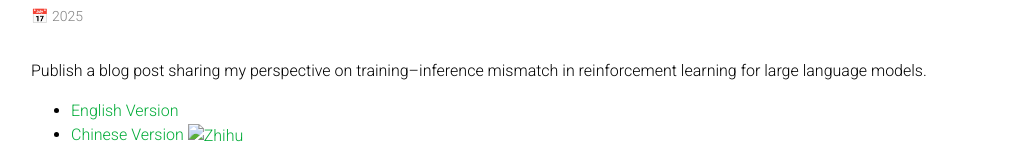
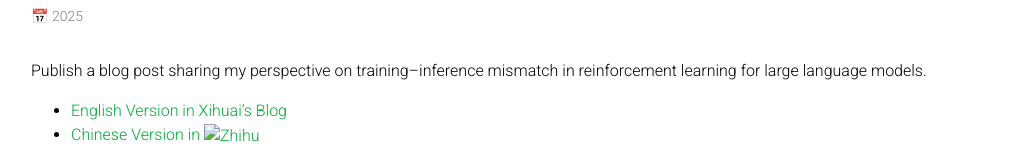
Before and after one commit to xihuai18/xihuai18.github.io, a Jekyll site: the page built from _news/announcement_5.md, in a window 1280 px wide, cut to the strip 0-339 px from the top of the page. Shown: the part 179-336 px from the top of the strip, without its empty margins (124-1155 px from the left). Built offline with Jekyll 4.4.1, drawn with Linux system fonts in a browser that asks for light colours; comment, search, counter and statistics services are not loaded; a style sheet for code colours, icons or effects is not loaded.

Commit message:
更新博客文章，修正英文和中文版本链接的描述

```diff
--- a/_news/announcement_5.md
+++ b/_news/announcement_5.md
@@ -7,5 +7,5 @@ related_posts: false
 ---
 
 Publish a blog post sharing my perspective on training–inference mismatch in reinforcement learning for large language models.
-- [English Version](https://xihuai18.github.io/reinforcement-learning/2025/11/15/three-policy-en.html)
-- [Chinese Version ![Zhihu](https://static.zhihu.com/heifetz/favicon.ico)](https://zhuanlan.zhihu.com/p/1973206684907365344)
+- [English Version in Xihuai's Blog](https://xihuai18.github.io/reinforcement-learning/2025/11/15/three-policy-en.html)
+- [Chinese Version in ![Zhihu](https://static.zhihu.com/heifetz/favicon.ico)](https://zhuanlan.zhihu.com/p/1973206684907365344)
```
